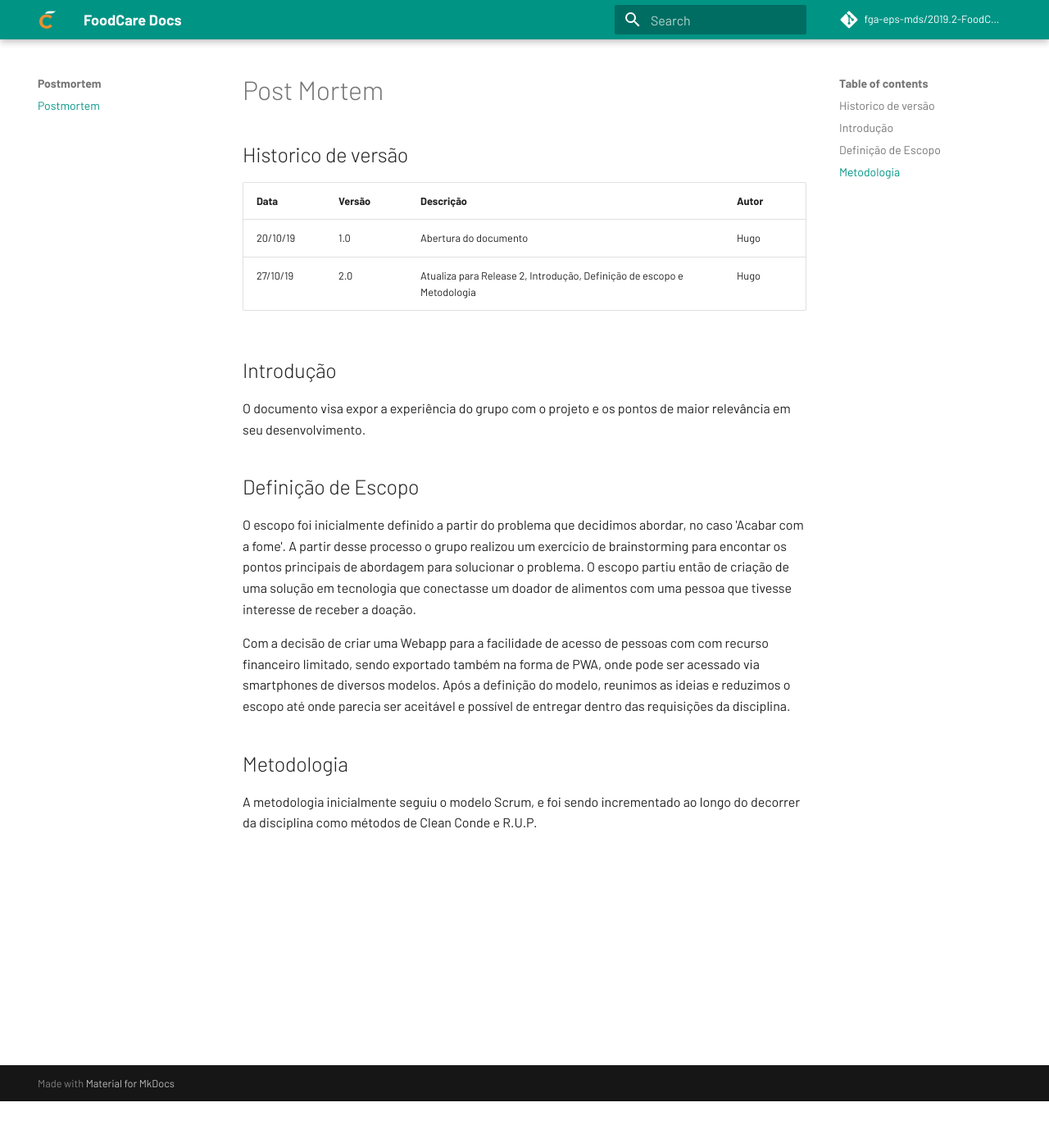
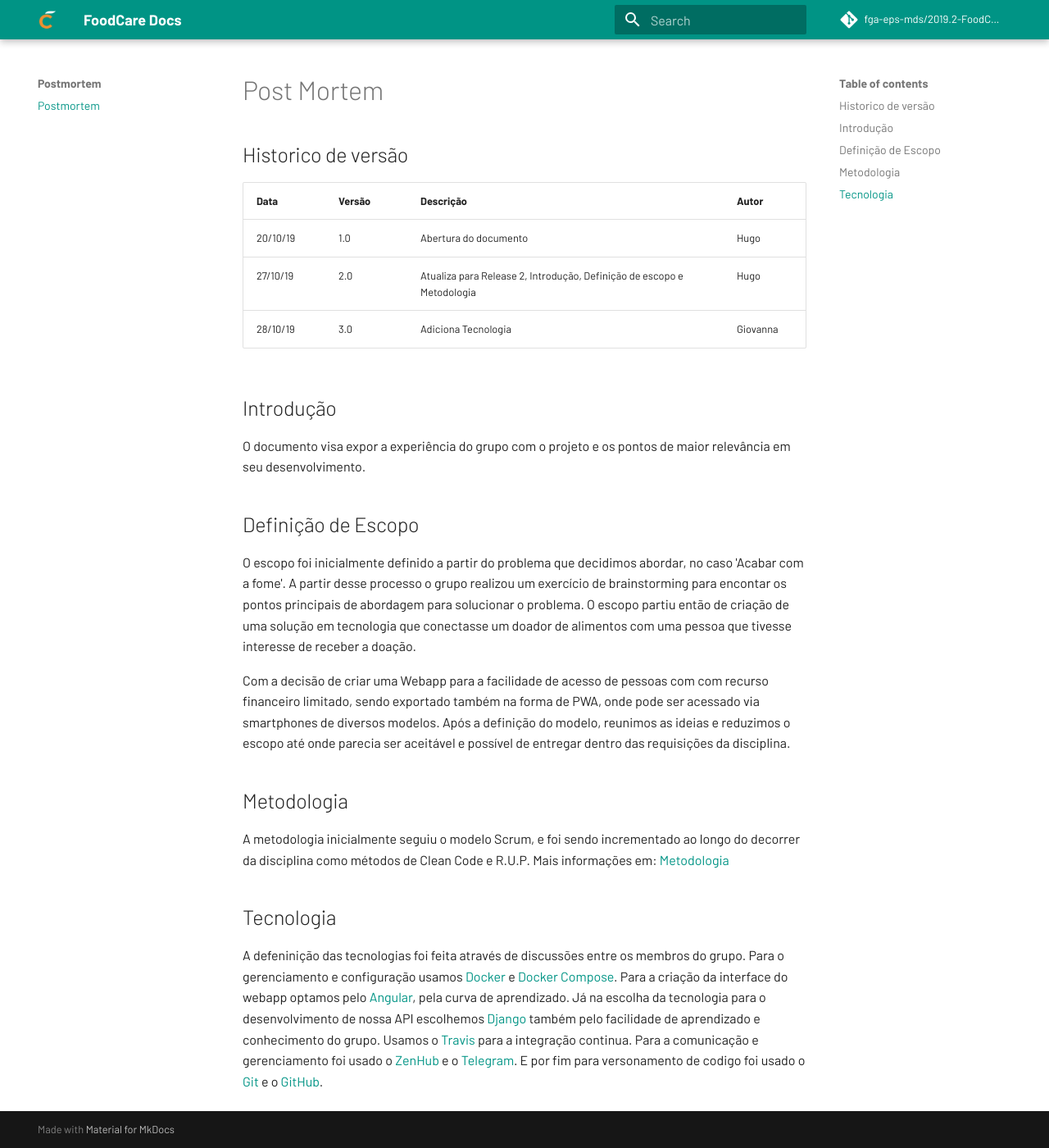
Before and after one commit to fga-eps-mds/2019.2-FoodCare, an MkDocs documentation site: the page built from docs/projeto/post-mortem.md, in a window 1280 px wide and 1400 px high, scrolled down 57 px. Shown: the whole window at 82% size. Built offline with MkDocs 1.6.1 and Material for MkDocs 9.7.7, drawn with Linux system fonts in a browser that asks for light colours; comment, search, counter and statistics services are not loaded.

Commit message:
Atualiza post-mortem

```diff
--- a/docs/projeto/post-mortem.md
+++ b/docs/projeto/post-mortem.md
@@ -6,6 +6,7 @@
  ---- | ------ | --------- | -----
 20/10/19 | 1.0 | Abertura do documento | Hugo
 27/10/19 | 2.0 | Atualiza para Release 2, Introdução, Definição de escopo e Metodologia | Hugo
+28/10/19 | 3.0 | Adiciona Tecnologia | Giovanna
 
 ## Introdução
 
@@ -23,4 +24,9 @@ Com a decisão de criar uma Webapp para a facilidade de acesso de pessoas com co
 
 ## Metodologia
 
-A metodologia inicialmente seguiu o modelo Scrum, e foi sendo incrementado ao longo do decorrer da disciplina como métodos de Clean Conde e R.U.P.
+A metodologia inicialmente seguiu o modelo Scrum, e foi sendo incrementado ao longo do decorrer da disciplina como métodos de Clean Code e R.U.P.
+Mais informações em: [Metodologia](https://github.com/fga-eps-mds/2019.2-FoodCare/blob/docs/docs/projeto/metodologia.md)
+
+## Tecnologia
+
+A defeninição das tecnologias foi feita através de discussões entre os membros do grupo. Para o gerenciamento e configuração usamos [Docker](https://www.docker.com/) e [Docker Compose](https://docs.docker.com/compose/). Para a criação da interface do webapp optamos pelo [Angular](https://angular.io/), pela curva de aprendizado. Já na escolha da tecnologia para o desenvolvimento de nossa API escolhemos [Django](https://www.djangoproject.com/) também pelo facilidade de aprendizado e conhecimento do grupo. Usamos o [Travis](https://travis-ci.org/) para a integração continua. Para a comunicação e gerenciamento foi usado o [ZenHub](https://www.zenhub.com/) e o [Telegram](https://web.telegram.org/#/im). E por fim para versonamento de codigo foi usado o [Git](https://git-scm.com/) e o [GitHub](https://github.com/).
```
